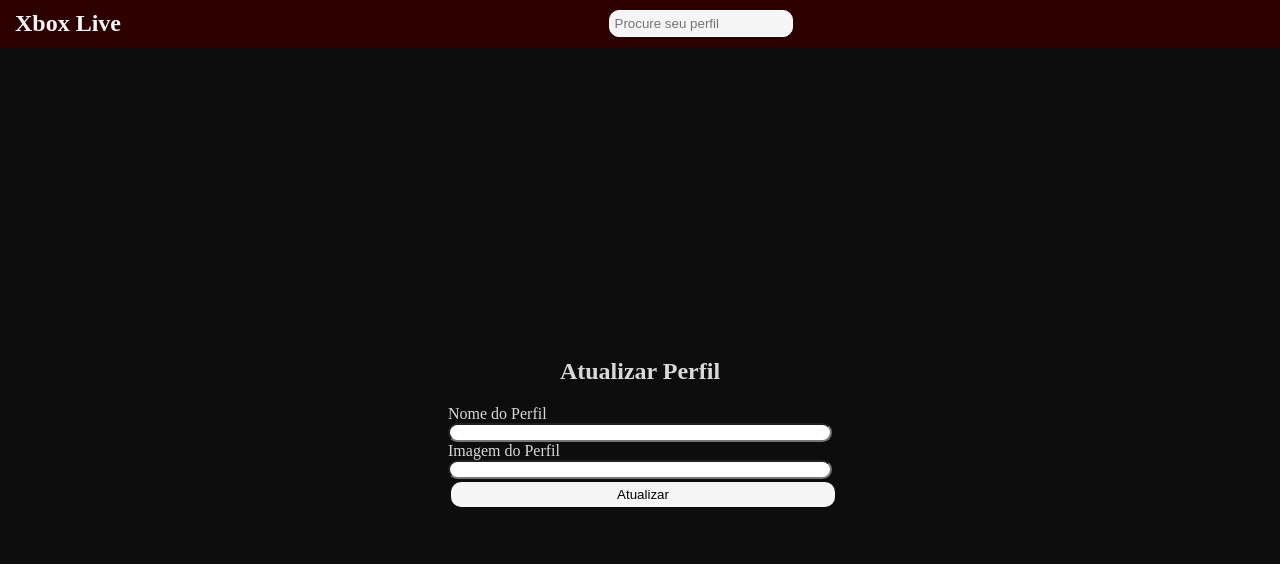
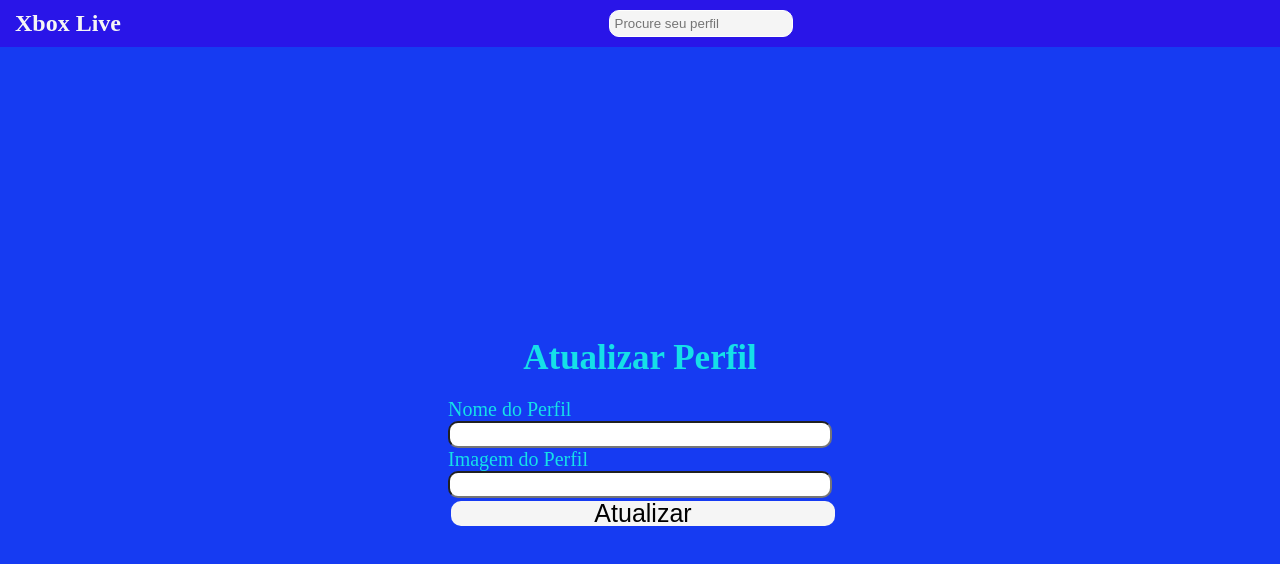
Before and after one commit to vanderleimiguel/Games-Client, a React (Vite) app in the folder client/: page /update/1 in a window 1280 px wide. Shown: the top 564 px of the page. Built offline with nearby package versions, Linux system fonts and the light colour scheme.

Commit message:
fix: update styles

```diff
--- a/client/index.html
+++ b/client/index.html
@@ -4,7 +4,7 @@
     <meta charset="UTF-8" />
     <link rel="icon" type="image/svg+xml" href="/vite.svg" />
     <meta name="viewport" content="width=device-width, initial-scale=1.0" />
-    <title>Vite + React + TS</title>
+    <title>Xbox Live</title>
   </head>
   <body>
     <div id="root"></div>
--- a/client/src/components/header/styles.ts
+++ b/client/src/components/header/styles.ts
@@ -5,7 +5,7 @@ export const HeaderComponent = styled.header`
   width: 100%;
   justify-content: space-between;
   padding: 10px;
-  background-color: rgba(50, 0, 0, 0.9);
+  background-color: #2915e8;
 `;
 
 export const HeaderLogo = styled.section`
@@ -20,6 +20,9 @@ export const HeaderLogo = styled.section`
   }
   h1 {
     padding-right: 10px;
+    :hover {
+      color: #15e0e8;
+    }
   }
 `;
 
@@ -44,5 +47,10 @@ export const HeaderButtons = styled.section`
     background-color: transparent;
     color: white;
     margin: 0px 5px 0px 5px;
+    font-size: 25px;
+
+    :hover {
+      color: #15e0e8;
+    }
   }
 `;
--- a/client/src/components/login-form/login-form.tsx
+++ b/client/src/components/login-form/login-form.tsx
@@ -63,7 +63,7 @@ export function LoginForm() {
                 )}
               </button>
             </div>
-            <button type="submit">Login</button>
+            <button type="submit">Entrar</button>
           </StyledForm>
         </StyledLoginForm>
       )}
--- a/client/src/components/login-form/styles.ts
+++ b/client/src/components/login-form/styles.ts
@@ -7,10 +7,12 @@ export const StyledLoginForm = styled.div`
   justify-content: center;
   width: 80%;
   max-width: 400px;
-  border: solid 1px ${(props) => props.theme.lightTheme.bg};
+  border: solid 4px ${(props) => props.theme.lightTheme.bg};
+  border-radius: 10px;
   height: 400px;
   h2 {
     margin: 20px;
+    font-size: 40px;
   }
 `;
 
@@ -74,5 +76,6 @@ export const StyledForm = styled.form<StyledFormProps>`
     border: none;
     background-color: ${(props) => props.theme.darkTheme.fg};
     cursor: pointer;
+    font-size: 25px;
   }
 `;
--- a/client/src/components/profileCard/profileCard.tsx
+++ b/client/src/components/profileCard/profileCard.tsx
@@ -49,14 +49,14 @@ export function ProfileCard({ id, Title, ImageURL, update }: CardProps) {
       <ButtonsDiv>
         <Buttons
           color="blue"
-          width="50px"
+          width="80px"
           onClick={() => {
             navigate("/update/" + id);
           }}
         >
           Editar
         </Buttons>
-        <Buttons color="red" width="50px" onClick={DeleteCard}>
+        <Buttons color="red" width="80px" onClick={DeleteCard}>
           Deletar
         </Buttons>
       </ButtonsDiv>
--- a/client/src/components/profileCard/style.ts
+++ b/client/src/components/profileCard/style.ts
@@ -5,7 +5,7 @@ export const ProfileCardSection = styled.section`
   flex-direction: column;
   width: 300px;
   height: 300px;
-  border: 1px solid rgba(255, 255, 255, 0.5);
+  border: 3px solid rgba(255, 255, 255, 0.5);
   border-radius: 15px;
   margin: 15px;
   img {
@@ -13,13 +13,10 @@ export const ProfileCardSection = styled.section`
     height: 60%;
     border-radius: 15px 15px 0 0px;
   }
-`;
-
-export const Line = styled.div`
-  display: flex;
-  width: 30%;
-  border: 1px solid rgba(255, 255, 255, 0.7);
-  background-color: black;
+  h2 {
+    margin: 0 auto;
+    font-size: 35px;
+  }
 `;
 
 export const ButtonsDiv = styled.div`
@@ -41,22 +38,8 @@ export const Buttons = styled.button<ButtonColor>`
   background-color: ${(props) => props.color};
   cursor: pointer;
   width: ${(props) => props.width};
-  height: 25px;
+  height: 50px;
   border-radius: 10px;
   color: white;
   margin-top: 5px;
 `;
-
-export const BuySection = styled.div`
-  display: flex;
-  width: 100%;
-  justify-content: center;
-  align-items: center;
-`;
-
-export const CardFooter = styled.div`
-  display: flex;
-  width: 100%;
-  flex-direction: column;
-  flex-wrap: wrap;
-`;
--- a/client/src/mocks/profiles.ts
+++ /dev/null
@@ -1,4 +0,0 @@
-import { Profile } from "../utils/types/profile";
-import { profileList } from "./profileList";
-
-export const api2 = {};
--- a/client/src/pages/createProfile/styles.ts
+++ b/client/src/pages/createProfile/styles.ts
@@ -9,17 +9,20 @@ export const ContentDiv = styled.div`
   justify-content: center;
   h2 {
     margin: 20px;
+    font-size: 35px;
   }
   form {
     display: flex;
     flex-direction: column;
     width: 30%;
+    font-size: 20px;
   }
   input {
     border-radius: 10px;
     color: black;
     padding-left: 5px;
     width: 100%;
+    font-size: 20px;
   }
   section {
     display: flex;
@@ -43,5 +46,6 @@ export const ContentDiv = styled.div`
     :hover {
       background-color: blue;
     }
+    font-size: 25px;
   }
 `;
--- a/client/src/styles/global-styles.ts
+++ b/client/src/styles/global-styles.ts
@@ -32,11 +32,11 @@ export const Content = styled.div`
 `;
 
 const colors = {
-  lightPrimary: "#D9D9D9",
-  lightSecondary: "#8C8C8C",
+  lightPrimary: "#15E0E8",
+  lightSecondary: "#1F71DB",
   middle: "#595959",
-  darkPrimary: "#0D0D0D",
-  darkSecondary: "#404040",
+  darkPrimary: "#163BF2",
+  darkSecondary: "#15E0E8",
 };
 
 export const theme = {
```
Also changed, not shown: client/src/utils/api/api.ts (+0 -9 lines).
